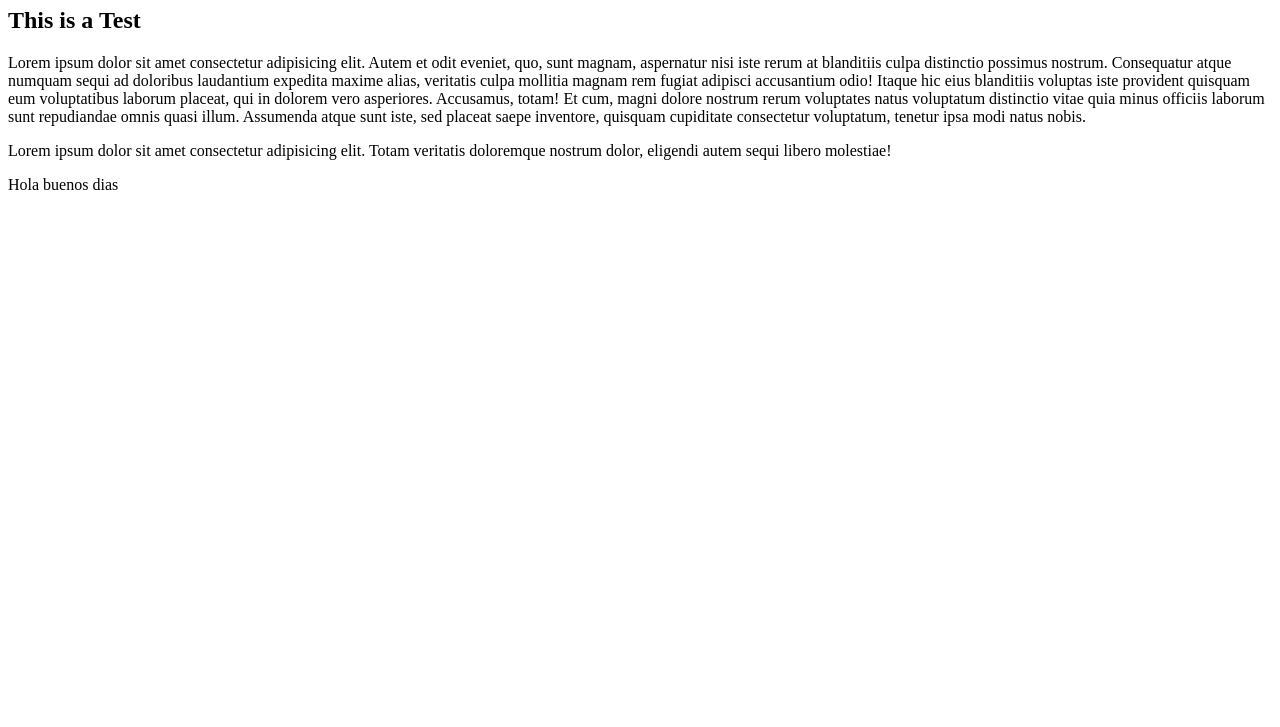
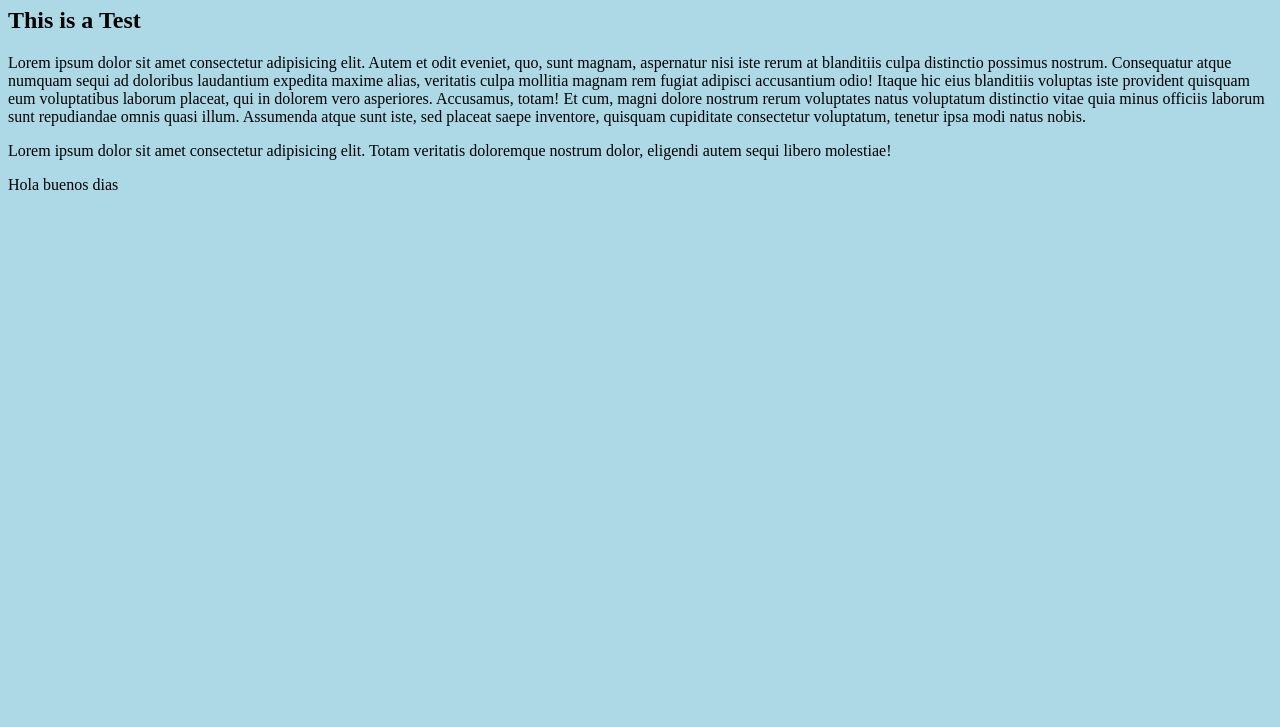
Before and after one commit to luis7torres/test1, a plain HTML site: page index.html in a window 1280 px wide. Shown: the part 73-800 px from the top of the page. Drawn offline with Linux system fonts and the light colour scheme.

Commit message:
se agrego un color de fondo

```diff
--- a/index.html
+++ b/index.html
@@ -3,6 +3,7 @@
   <head>
     <meta charset="UTF-8" />
     <meta name="viewport" content="width=device-width, initial-scale=1.0" />
+    <link rel="stylesheet" href="style/style.css" />
     <title>ACEIPRO</title>
   </head>
   <body>
--- a/style/style.css
+++ b/style/style.css
@@ -0,0 +1,4 @@
+/* Cambia el color de fondo de la página */
+body {
+  background-color: lightblue;
+}
```
